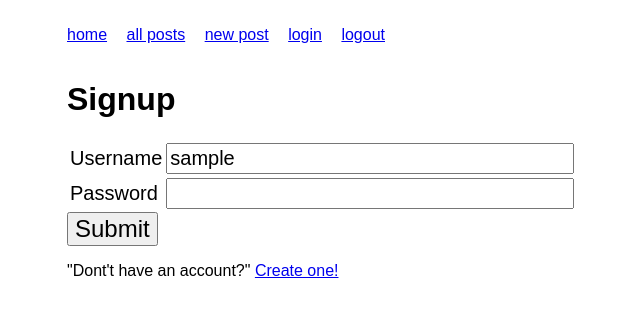
After one commit to VasanthiBodasingi/Blogz, a Python web app: template templates/login.html in a window 1280 px wide. The commit adds this page. Shown: the top 317 px of the page, without its empty margins (173-813 px from the left). Run offline with Jinja, Linux system fonts and the light colour scheme; the template is opened without the code that fills it: most values are stand-ins (such as "Sample title", 1, 10 or a date in 2020).

Commit message:
final commit blogz

```diff
--- a/main.py
+++ b/main.py
@@ -21,7 +21,11 @@ class BlogHandler(webapp2.RequestHandler):
         """
 
         # TODO - filter the query so that only posts by the given user
-        return None
+        query = Post.all().filter('author', user).order('-created')
+        return query.fetch(limit=limit, offset=offset)
+        #query = Post.all().order('-created')
+        #return query.fetch(limit=limit, offset=offset)
+
 
     def get_user_by_name(self, username):
         """ Get a user object from the db, based on their username """
--- a/models.py
+++ b/models.py
@@ -9,4 +9,6 @@ class Post(db.Model):
     title = db.StringProperty(required = True)
     body = db.TextProperty(required = True)
     created = db.DateTimeProperty(auto_now_add = True)
+    author = db.ReferenceProperty(User)
+
     # TODO - we need an author field here; it should be required
--- a/templates/base.html
+++ b/templates/base.html
@@ -12,6 +12,8 @@
                 <li><a href="/">home</a></li>
                 <li><a href="/blog">all posts</a></li>
                 <li><a href="/blog/newpost">new post</a></li>
+                <li><a href="/login">login</a></li>
+                <li><a href="/logout">logout</a></li>
             </ul>
         </nav>
         {% block content %}
--- a/templates/blog.html
+++ b/templates/blog.html
@@ -8,7 +8,12 @@
 
 <h2><a href="/blog/{{ post.key().id() }}">{{ post.title }}</a></h2>
 <p>{{ post.body }}</p>
+
 <!-- TODO add author w/ link to author's blog page -->
+<p class="post-author">written by <a href="/blog/{{post.author.username}}">{{ post.author.username }}</a>
+    on {{ post.created.strftime('%Y-%m-%d') }}
+</p>
+
 
 {% endfor %}
 
--- /dev/null
+++ b/templates/login.html
@@ -0,0 +1,32 @@
+{% extends 'base.html' %}
+
+{% block content %}
+
+<h1>Signup</h1>
+<p class="error"</p>
+<form method="post">
+    <table>
+        <tr>
+            <td><label for="username">Username</label></td>
+            <td>
+                <input name="username" type="text" value="{{ username }}">
+                <span class="error">{{ error }}</span>
+            </td>
+        </tr>
+        <tr>
+            <td><label for="password">Password</label></td>
+            <td>
+                <input name="password" type="password">
+                <span class="error">{{ error }}</span>
+            </td>
+        </tr>
+
+    </table>
+
+<input type="submit">
+</form>
+<p>"Dont't have an account?"
+    <a href="/signup">Create one!</a>
+</p>
+
+{% endblock %}
--- a/templates/post.html
+++ b/templates/post.html
@@ -4,9 +4,10 @@
 
 <h2 class="post-title">{{ post.title }}</h2>
 <p class="post-body">{{ post.body }}</p>
+
 <!-- TODO add author w/ link to author's blog -->
-<p class="post-author">
-    written on {{ post.created.strftime('%Y-%m-%d') }}
+<p class="post-author">written by <a href="/blog/{{post.author.username}}">{{ post.author.username }}</a>
+    on {{ post.created.strftime('%Y-%m-%d') }}
 </p>
 
 {% endblock %}
```
